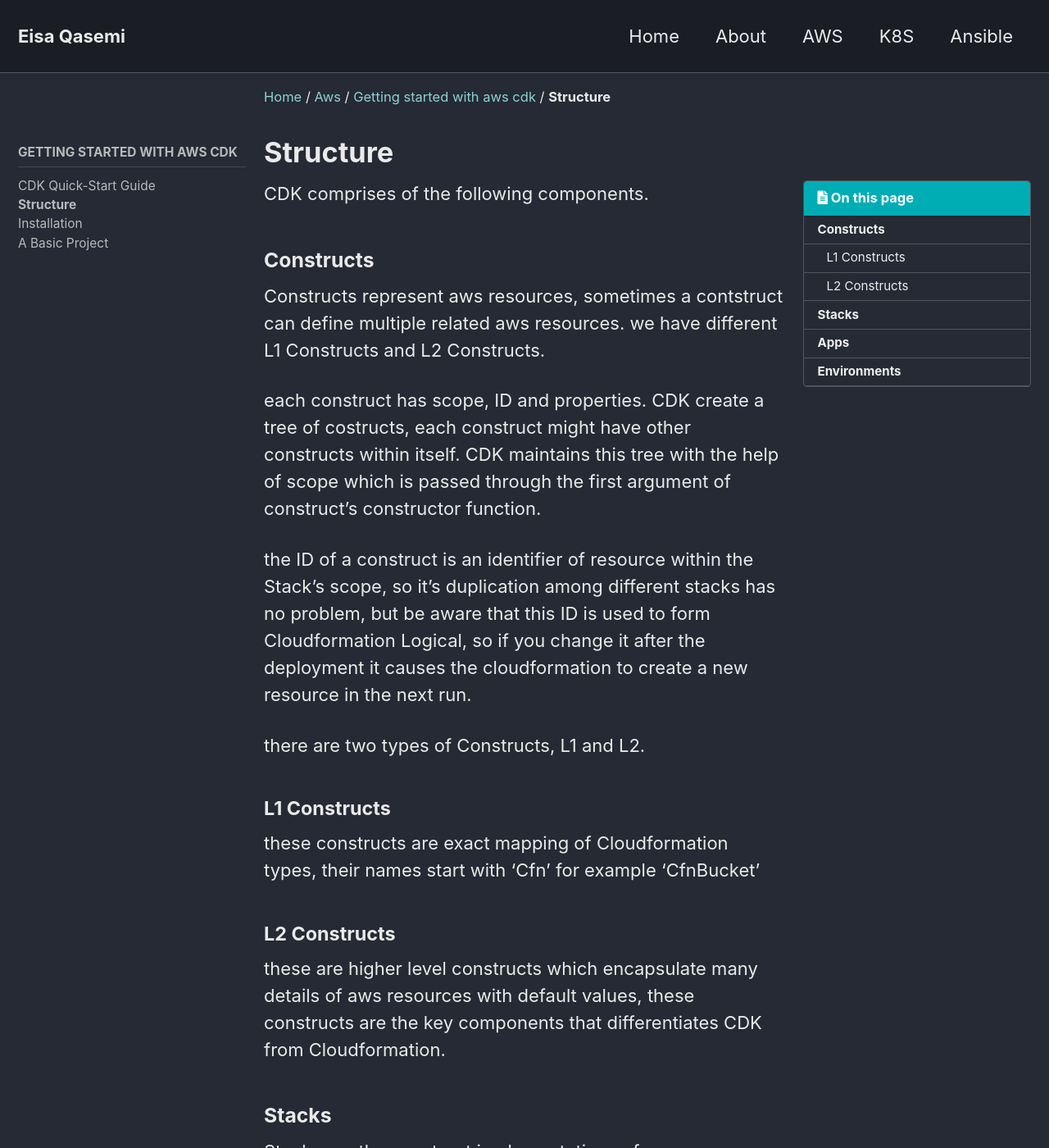
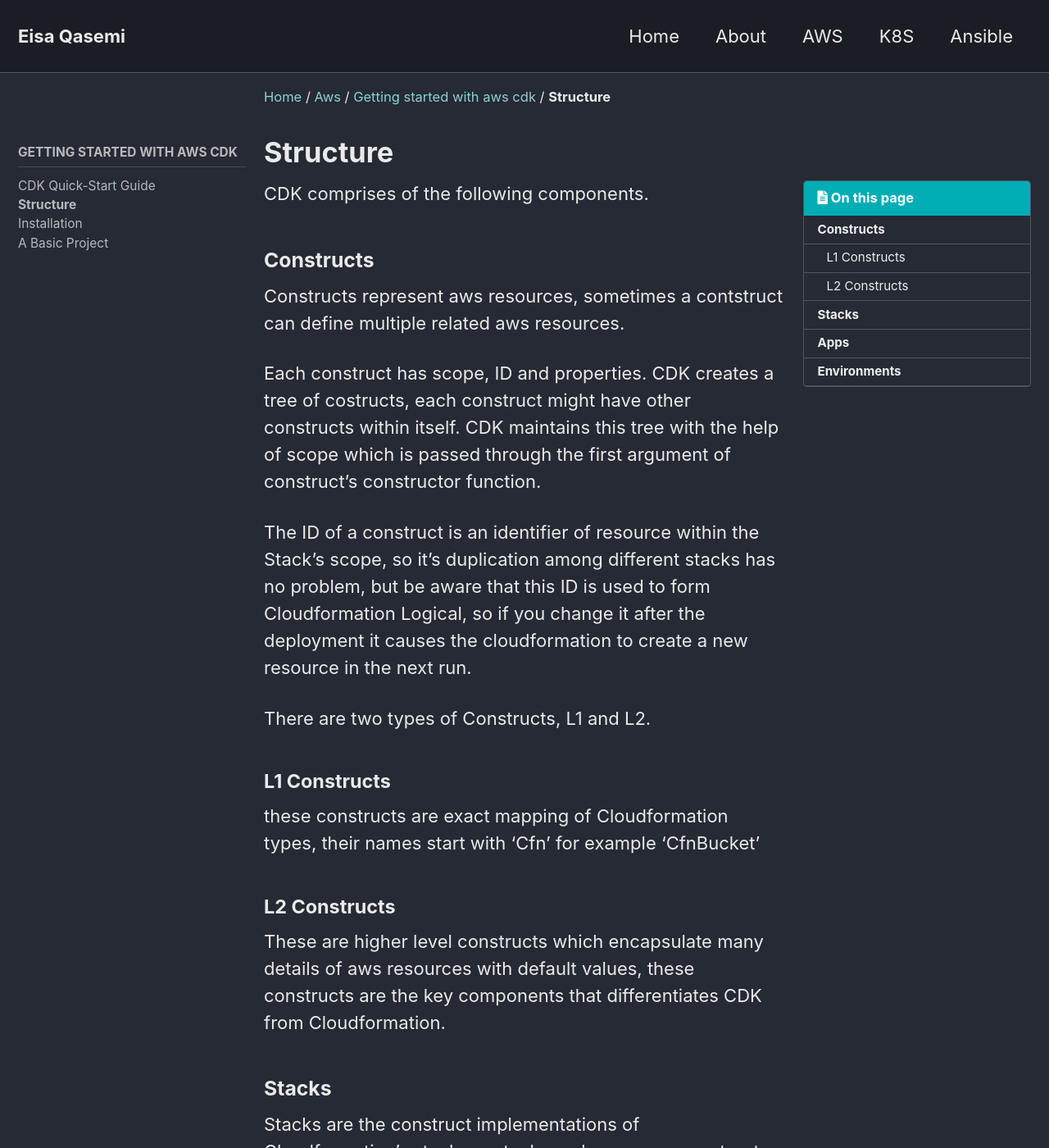
Before and after one commit to eisaqasemi/eisaqasemi.github.io, a Jekyll site: the page built from _aws/GETTING STARTED WITH AWS CDK/02-structure.md, in a window 1280 px wide and 1400 px high. Shown: the whole window at 82% size. Built offline with Jekyll 4.4.1, drawn with Linux system fonts in a browser that asks for light colours; cached includes are drawn as plain includes; some of the changed text lies outside the part shown.

Commit message:
fix types

```diff
--- a/_aws/GETTING STARTED WITH AWS CDK/02-structure.md
+++ b/_aws/GETTING STARTED WITH AWS CDK/02-structure.md
@@ -8,26 +8,25 @@ CDK comprises of the following components.
 
 ### Constructs
 Constructs represent aws resources, sometimes a contstruct can define multiple related aws resources.
-we have different L1 Constructs and L2 Constructs.
 
-each construct has scope, ID and properties. CDK create a tree of costructs, each construct might have other constructs within itself. CDK maintains this tree with the help of scope which is passed through the first argument of construct's constructor function.
+Each construct has scope, ID and properties. CDK creates a tree of costructs, each construct might have other constructs within itself. CDK maintains this tree with the help of scope which is passed through the first argument of construct's constructor function.
 
-the ID of a construct is an identifier of resource within the Stack's scope, so it's duplication among different stacks has no problem, but be aware that this ID is used to form Cloudformation Logical, so if you change it after the deployment it causes the cloudformation to create a new resource in the next run.
+The ID of a construct is an identifier of resource within the Stack's scope, so it's duplication among different stacks has no problem, but be aware that this ID is used to form Cloudformation Logical, so if you change it after the deployment it causes the cloudformation to create a new resource in the next run.
 
-there are two types of Constructs, L1 and L2.
+There are two types of Constructs, L1 and L2.
 #### L1 Constructs
 these constructs are exact mapping of Cloudformation types, their names start with 'Cfn' for example 'CfnBucket'
 
 #### L2 Constructs
-these are higher level constructs which encapsulate many details of aws resources with default values, these constructs are the key components that differentiates CDK from Cloudformation.
+These are higher level constructs which encapsulate many details of aws resources with default values, these constructs are the key components that differentiates CDK from Cloudformation.
 
 
 ### Stacks
 Stacks are the construct implementations of Cloudformation's stacks. a stack can have many constructs or even another nested stacks.
 
 ### Apps
-one or many stacks forms an app, app is not an actual deployable entity, its more of a logical entity that defines the scope, instantiates stacks and creates the cloudformation templates. app is the root construct of CDK's construct tree, so it does not need to be instantiated.
+One or many stacks forms an app, app is not an actual deployable entity, its more of a logical entity that defines the scope, instantiates stacks and creates the cloudformation templates. app is the root construct of CDK's construct tree, so it does not need to be instantiated.
 
 
 ### Environments
-each stack is bound to an environment which defines the region and aws account to be deployed in. if you do not specify it the environment is determined by by the profile of your aws cli.
+Each stack is bound to an environment which defines the region and aws account to be deployed in. if you do not specify it the environment is determined by by the profile of your aws cli.
```
Also changed, not shown: _aws/GETTING STARTED WITH AWS CDK/01-quick-start-guide.md (+6 -6 lines), _aws/GETTING STARTED WITH AWS CDK/03-installation.md (+0 -3 lines).
